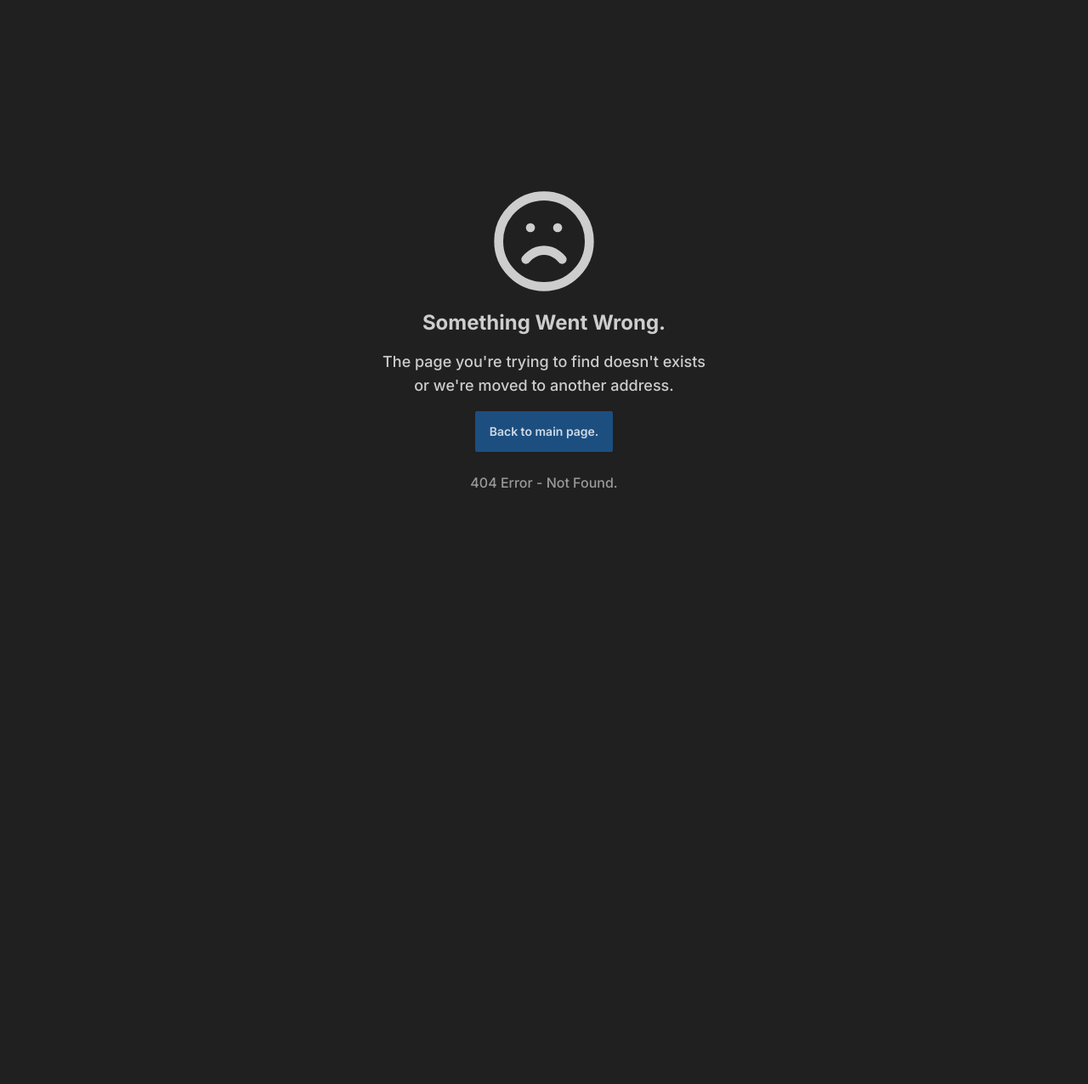
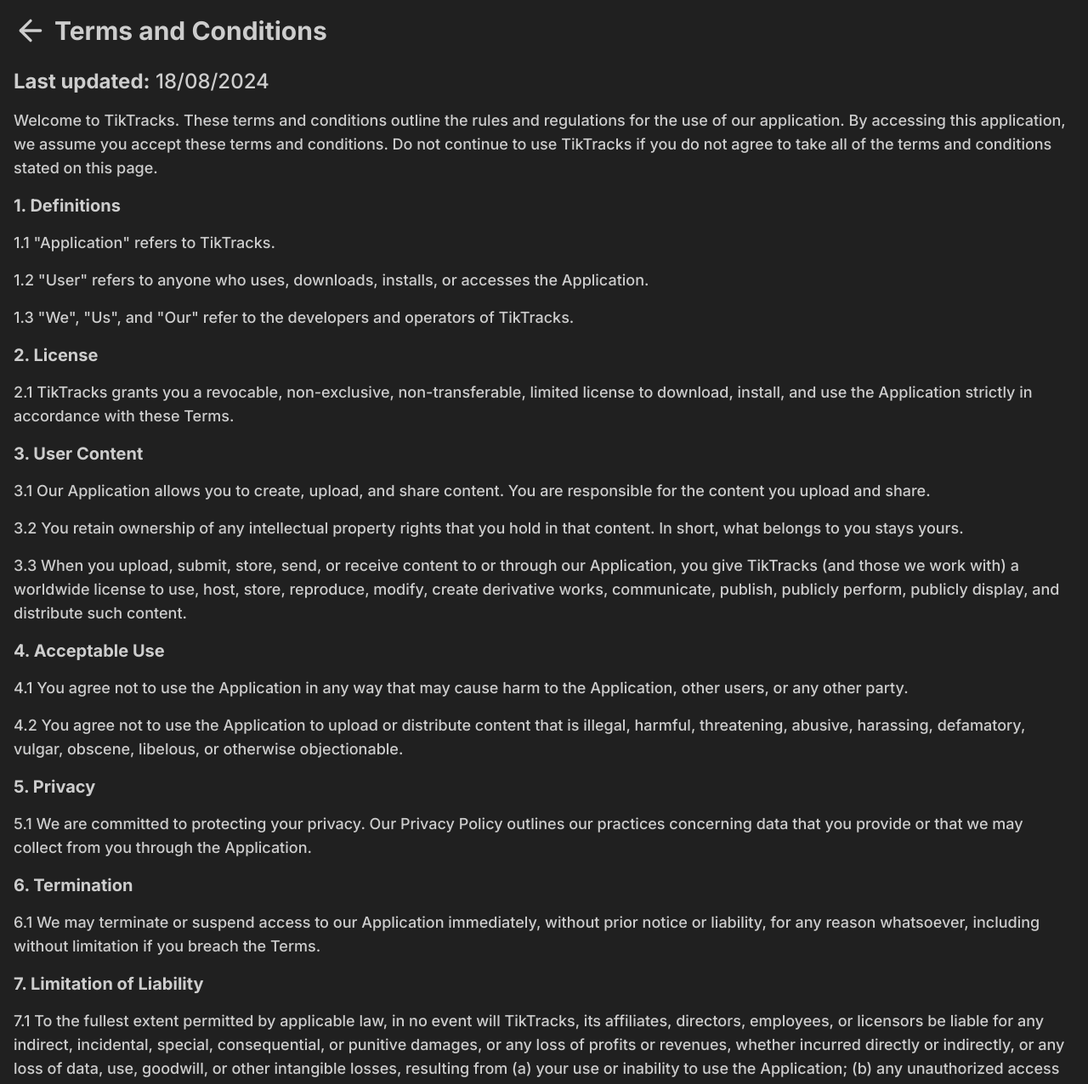
Before and after one commit to travislicious/tiktracks, a React (Vite) app in the folder client/: page /terms in a window 1280 px wide. Before the commit this address had no page. Shown: the top 1276 px of the page at 85% size. Before the commit the page ends 800 px from the top, so only its background shows below. Built offline with nearby package versions, Linux system fonts and the light colour scheme.

Commit message:
"Added navigation to terms, about, and download pages; created terms, about, and download page components; updated App component to use navigate from react-router-dom"

```diff
--- a/client/src/App.tsx
+++ b/client/src/App.tsx
@@ -1,6 +1,7 @@
 import { Menu, Download } from "lucide-react"
 import { Link } from "react-router-dom"
 import { useState } from "react"
+import { useNavigate } from "react-router-dom"
 
 interface ErrorLevels {
   invalid: boolean,
@@ -10,6 +11,7 @@
 export default function App() {
   const [url, setUrl] = useState("")
   const [error, setError] = useState<ErrorLevels>()
+  const navigate = useNavigate()
 
   const downloadSong = (event: React.ChangeEvent<HTMLFormElement>) => {
     event.preventDefault()
@@ -25,7 +27,7 @@
 
           if (videoIdMatch) {
             const videoId = videoIdMatch[1];
-            console.log(videoId);
+            navigate(`/download/${videoId}`)
           }
         }
         if (url.includes("/photo/")) {
@@ -33,7 +35,7 @@
 
           if (photoIdMatch) {
             const photoId = photoIdMatch[1];
-            console.log(photoId);
+            navigate(`/download/${photoId}`)
           }
         }
 
@@ -52,8 +54,8 @@
           <header className="w-full flex items-center justify-between">
             <Link className="text-3xl font-bold hover:text-primary-content/30 transition-colors duration-200 md:text-4xl" to="/">TikTracks.</Link>
             <div className="md:flex gap-10 items-center hidden mr-4">
-            <Link className="text-2xl font-bold hover:text-primary-content/30 transition-colors duration-200" to="/">Terms.</Link>
-            <Link className="text-2xl font-bold hover:text-primary-content/30 transition-colors duration-200" to="/">About.</Link>
+            <Link className="text-2xl font-bold hover:text-primary-content/30 transition-colors duration-200" to="/terms">Terms.</Link>
+            <Link className="text-2xl font-bold hover:text-primary-content/30 transition-colors duration-200" to="/about">About.</Link>
             </div>
             <label htmlFor="drawer" className="btn drawer-button btn-ghost md:hidden">
               <Menu size={24} />
--- a/client/src/pages/About.tsx
+++ b/client/src/pages/About.tsx
@@ -0,0 +1,5 @@
+export default function AboutPage() {
+    return (
+        <main></main>
+    )
+}
--- a/client/src/pages/Download.tsx
+++ b/client/src/pages/Download.tsx
@@ -0,0 +1,5 @@
+export default function DownloadPage() {
+    return (
+        <main></main>
+    )
+}
--- a/client/src/pages/Terms.tsx
+++ b/client/src/pages/Terms.tsx
@@ -0,0 +1,49 @@
+import { ArrowLeft } from "lucide-react"
+
+export default function TermsPage() {
+    return (
+        <main className="w-full h-full flex flex-col gap-4 p-4">
+            <div className="flex w-full gap-2 items-center md:mb-2">
+                <ArrowLeft className="md:size-10"/>
+                <h1 className="font-bold md:text-3xl">Terms and Conditions</h1>
+            </div>
+            <p className="md:text-2xl"><strong>Last updated:</strong> 18/08/2024</p>
+
+            <p className="md:text-lg">Welcome to TikTracks. These terms and conditions outline the rules and regulations for the use of our application. By accessing this application, we assume you accept these terms and conditions. Do not continue to use TikTracks if you do not agree to take all of the terms and conditions stated on this page.</p>
+
+            <h2 className="font-bold md:text-xl">1. Definitions</h2>
+            <p className="md:text-lg">1.1 "Application" refers to TikTracks.</p>
+            <p className="md:text-lg">1.2 "User" refers to anyone who uses, downloads, installs, or accesses the Application.</p>
+            <p className="md:text-lg">1.3 "We", "Us", and "Our" refer to the developers and operators of TikTracks.</p>
+
+            <h2 className="font-bold md:text-xl">2. License</h2>
+            <p className="md:text-lg">2.1 TikTracks grants you a revocable, non-exclusive, non-transferable, limited license to download, install, and use the Application strictly in accordance with these Terms.</p>
+
+            <h2 className="font-bold md:text-xl">3. User Content</h2>
+            <p className="md:text-lg">3.1 Our Application allows you to create, upload, and share content. You are responsible for the content you upload and share.</p>
+            <p className="md:text-lg">3.2 You retain ownership of any intellectual property rights that you hold in that content. In short, what belongs to you stays yours.</p>
+            <p className="md:text-lg">3.3 When you upload, submit, store, send, or receive content to or through our Application, you give TikTracks (and those we work with) a worldwide license to use, host, store, reproduce, modify, create derivative works, communicate, publish, publicly perform, publicly display, and distribute such content.</p>
+
+            <h2 className="font-bold md:text-xl">4. Acceptable Use</h2>
+            <p className="md:text-lg">4.1 You agree not to use the Application in any way that may cause harm to the Application, other users, or any other party.</p>
+            <p className="md:text-lg">4.2 You agree not to use the Application to upload or distribute content that is illegal, harmful, threatening, abusive, harassing, defamatory, vulgar, obscene, libelous, or otherwise objectionable.</p>
+
+            <h2 className="font-bold md:text-xl">5. Privacy</h2>
+            <p className="md:text-lg">5.1 We are committed to protecting your privacy. Our Privacy Policy outlines our practices concerning data that you provide or that we may collect from you through the Application.</p>
+
+            <h2 className="font-bold md:text-xl">6. Termination</h2>
+            <p className="md:text-lg">6.1 We may terminate or suspend access to our Application immediately, without prior notice or liability, for any reason whatsoever, including without limitation if you breach the Terms.</p>
+
+            <h2 className="font-bold md:text-xl">7. Limitation of Liability</h2>
+            <p className="md:text-lg">7.1 To the fullest extent permitted by applicable law, in no event will TikTracks, its affiliates, directors, employees, or licensors be liable for any indirect, incidental, special, consequential, or punitive damages, or any loss of profits or revenues, whether incurred directly or indirectly, or any loss of data, use, goodwill, or other intangible losses, resulting from (a) your use or inability to use the Application; (b) any unauthorized access to or use of our servers and/or any personal information stored therein; (c) any interruption or cessation of transmission to or from the Application; (d) any bugs, viruses, trojan horses, or the like that may be transmitted to or through our Application by any third party; (e) any errors or omissions in any content or for any loss or damage incurred as a result of your use of any content posted, emailed, transmitted, or otherwise made available through the Application, whether based on warranty, contract, tort (including negligence), or any other legal theory, and whether or not we have been informed of the possibility of such damage.</p>
+
+            <h2 className="font-bold md:text-xl">8. Changes to These Terms</h2>
+            <p className="md:text-lg">8.1 We reserve the right, at our sole discretion, to modify or replace these Terms at any time. If a revision is material, we will try to provide at least 30 days' notice prior to any new terms taking effect. What constitutes a material change will be determined at our sole discretion.</p>
+
+            <h2 className="font-bold md:text-xl">9. Contact Us</h2>
+            <p className="md:text-lg">9.1 If you have any questions about these Terms, please contact us at <a href="mailto:youngtravislicious@gmail.com" className="text-accent">youngtravislicious@gmail.com</a>.</p>
+
+            <p className="md:text-lg">By using TikTracks, you agree to be bound by these Terms and Conditions.</p>
+        </main>
+    )
+}
```
Also changed, not shown: client/src/main.tsx (+15 -0 lines).
